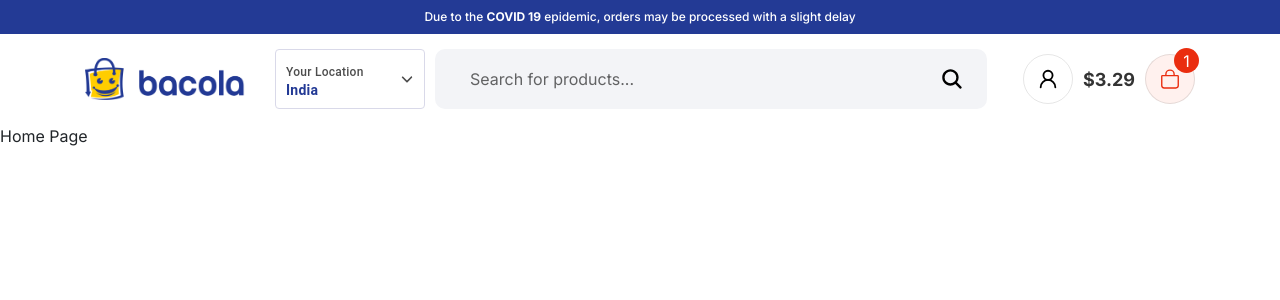
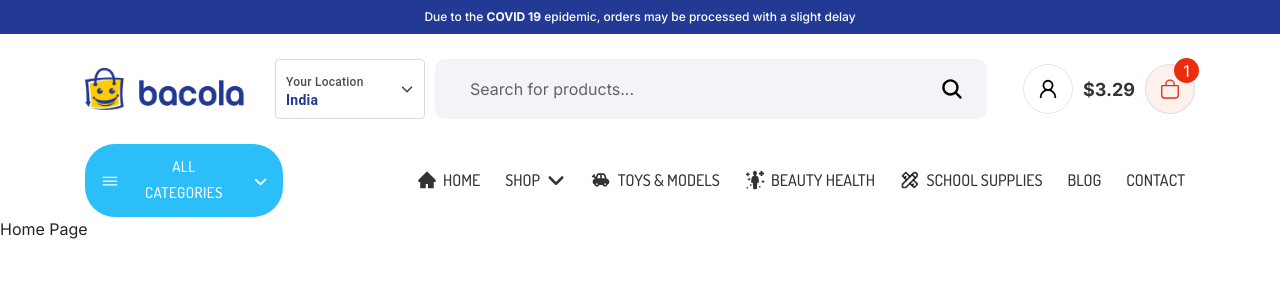
Before and after one commit to nhanquoc-it/bacola-ecommerce, a React (Create React App) app: page / in a window 1280 px wide. Shown: the top 300 px of the page. Built offline with nearby package versions, Linux system fonts and the light colour scheme.

Commit message:
build navbar ui

```diff
--- a/src/App.css
+++ b/src/App.css
@@ -9,6 +9,7 @@
 	--black: #000;
 	--white: #fff;
 	--primary-color: #233a95;
+	--secondary-color: #2bbef9;
 }
 * {
 	margin: 0;
--- a/src/components/Header/Header.jsx
+++ b/src/components/Header/Header.jsx
@@ -6,12 +6,12 @@ import Logo from "~/assets/images/bacola-logo.png";
 import { CountryDropdown } from "~/components/Header";
 import { SearchBox } from "~/components/Header";
 import { CartUser } from "~/components/Header";
+import { Navigation } from "~/components/Navigation";
 
 const Header = () => {
 	return (
 		<>
 			<header className="header">
-
 				<div className="header-top bg-blue">
 					<div className="container">
 						<p className="mb-0 mt-0 text-center">
@@ -38,6 +38,9 @@ const Header = () => {
 						</div>
 					</div>
 				</div>
+
+				{/* Navigation */}
+				<Navigation />
 			</header>
 		</>
 	);
--- a/src/components/Header/Header.scss
+++ b/src/components/Header/Header.scss
@@ -11,7 +11,7 @@
 	.header-bottom {
 		width: 100%;
 		height: auto;
-		padding: 15px 0px;
+		padding: 25px 0px;
 
 		.nqd-logo {
 			width: 100%;
@@ -22,3 +22,13 @@
 .bg-blue {
 	background-color: var(--primary-color);
 }
+
+@media (min-width: 1300px) {
+	.container,
+	.container-lg,
+	.container-md,
+	.container-sm,
+	.container-xl {
+		max-width: 1200px;
+	}
+}
--- /dev/null
+++ b/src/components/Navigation/Navigation.jsx
@@ -0,0 +1,69 @@
+import "./Navigation.scss";
+import React from "react";
+import { Button } from "@mui/material";
+import { FaAngleDown } from "react-icons/fa6";
+import { IoIosMenu } from "react-icons/io";
+import { AiFillHome } from "react-icons/ai";
+import { MdToys } from "react-icons/md";
+import { GiHealing } from "react-icons/gi";
+import { TbTools } from "react-icons/tb";
+import { Link } from "react-router-dom";
+
+const Navigation = () => {
+	return (
+		<nav>
+			<div className="container">
+				<div className="row">
+					<div className="nqd-navbar-vertical col-sm-3">
+						<Button className="all-categories d-flex align-items-center ">
+							<span className="icon-menu">
+								<IoIosMenu />
+							</span>
+							<span className="text">ALL CATEGORIES</span>
+							<span className="icon-down">
+								<FaAngleDown />
+							</span>
+						</Button>
+					</div>
+					<div className="nqd-navbar-horizontal col-sm-9 d-flex align-items-center">
+						<ul className="list list-inline ml-auto d-flex align-items-center">
+							<li className="list-inline-item">
+								<Link to={"/"}>
+									<AiFillHome /> &nbsp; Home
+								</Link>
+							</li>
+							<li className="list-inline-item">
+								<Link to={"/"}>
+									Shop &nbsp; <FaAngleDown />
+								</Link>
+							</li>
+							<li className="list-inline-item">
+								<Link to={"/"}>
+									<MdToys /> &nbsp; Toys & Models
+								</Link>
+							</li>
+							<li className="list-inline-item">
+								<Link to={"/"}>
+									<GiHealing /> &nbsp; Beauty Health
+								</Link>
+							</li>
+							<li className="list-inline-item">
+								<Link to={"/"}>
+									<TbTools /> &nbsp; School Supplies
+								</Link>
+							</li>
+							<li className="list-inline-item">
+								<Link to={"/"}>Blog</Link>
+							</li>
+							<li className="list-inline-item">
+								<Link to={"/"}>Contact</Link>
+							</li>
+						</ul>
+					</div>
+				</div>
+			</div>
+		</nav>
+	);
+};
+
+export default Navigation;
--- /dev/null
+++ b/src/components/Navigation/Navigation.scss
@@ -0,0 +1,68 @@
+.header {
+	.nqd-navbar-vertical {
+		max-width: 20%;
+		flex: 0 0 20%;
+
+		.all-categories {
+			background-color: var(--secondary-color);
+			padding: 10px 15px;
+			border-radius: 30px;
+			border: none;
+			outline: none;
+			font-size: 1.5rem;
+
+			* {
+				color: var(--white);
+			}
+
+			&:hover {
+				background-color: var(--secondary-color);
+			}
+
+			.text {
+				font-family: var(--secondary-font), sans-serif;
+				font-weight: 500;
+			}
+			.icon-menu {
+				margin-right: 15px;
+				font-size: 2rem;
+			}
+			.icon-down {
+				margin-left: 20px;
+				font-size: 1.5rem;
+			}
+		}
+	}
+
+	.nqd-navbar-horizontal {
+		max-width: 80%;
+		flex: 0 0 80%;
+
+		ul {
+			margin-bottom: 0px;
+
+			li a {
+				font-family: var(--secondary-font), sans-serif;
+				font-size: 1.6rem;
+				font-weight: 500;
+				text-decoration: none;
+				color: rgba(0, 0, 0, 0.8);
+				text-transform: uppercase;
+				display: flex;
+				align-items: center;
+				padding: 8px 10px;
+				transition: all 0.2s ease-in-out;
+				border-radius: 20px;
+
+				svg {
+					font-size: 2rem;
+				}
+
+				&:hover {
+					background-color: #f0faff;
+					color: var(--secondary-color);
+				}
+			}
+		}
+	}
+}
--- /dev/null
+++ b/src/components/Navigation/index.js
@@ -0,0 +1 @@
+export { default as Navigation } from "./Navigation.jsx";
```
